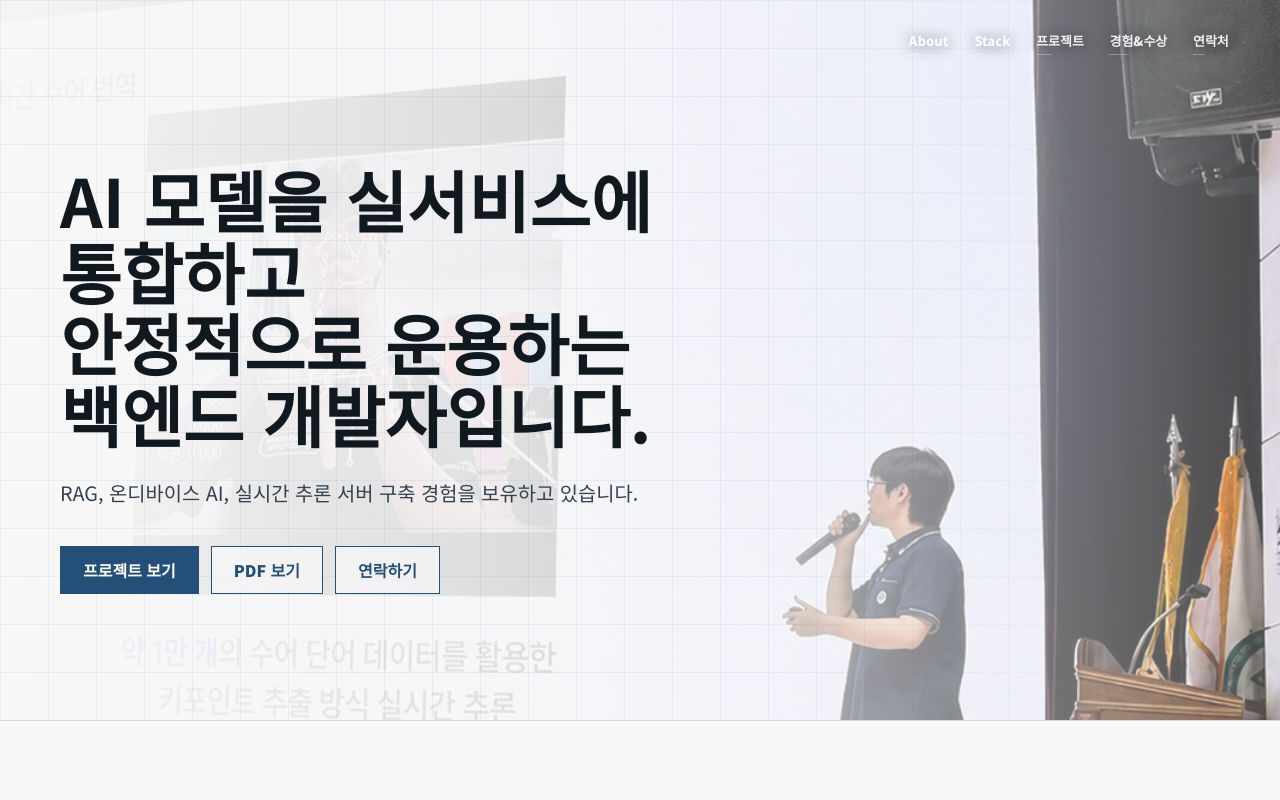
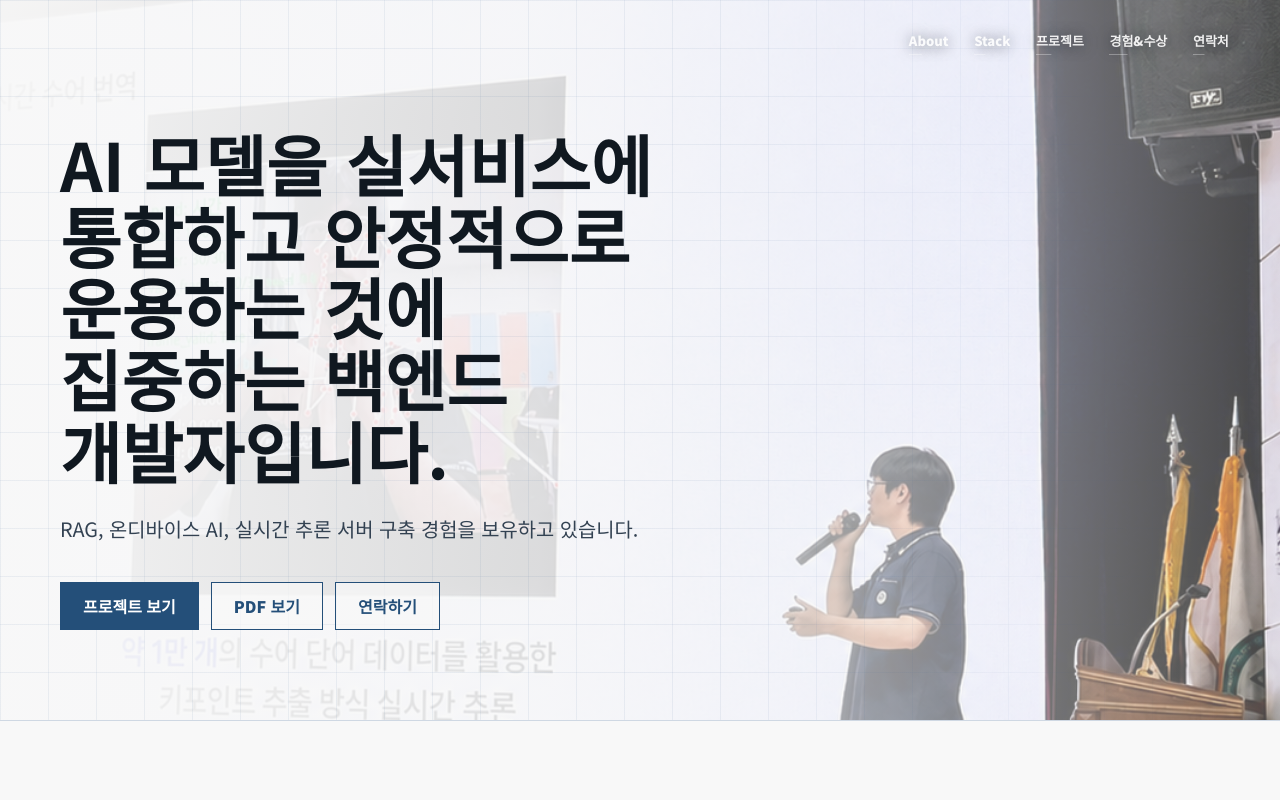
Before and after one commit to yeeeengyu/ingyuChoi_portfolio, a Next.js app: page / in a window 1280 px wide. Shown: the top 800 px of the page. Built offline with nearby package versions, Linux system fonts and the light colour scheme; no server answers.

Commit message:
Use PDF hero headline copy

```diff
--- a/app/page.jsx
+++ b/app/page.jsx
@@ -139,8 +139,8 @@ export default function Home() {
         <div className="heroGrid">
           <div className="heroCopy">
             <h1>
-              <span className="titleLine">AI 모델을 실서비스에 통합하고</span>
-              <span className="titleLine">안정적으로 운용하는 백엔드 개발자입니다.</span>
+              <span className="titleLine">AI 모델을 실서비스에 통합하고 안정적으로 운용하는 것에</span>
+              <span className="titleLine">집중하는 백엔드 개발자입니다.</span>
             </h1>
             <p>
               RAG, 온디바이스 AI, 실시간 추론 서버 구축 경험을 보유하고 있습니다.
```
